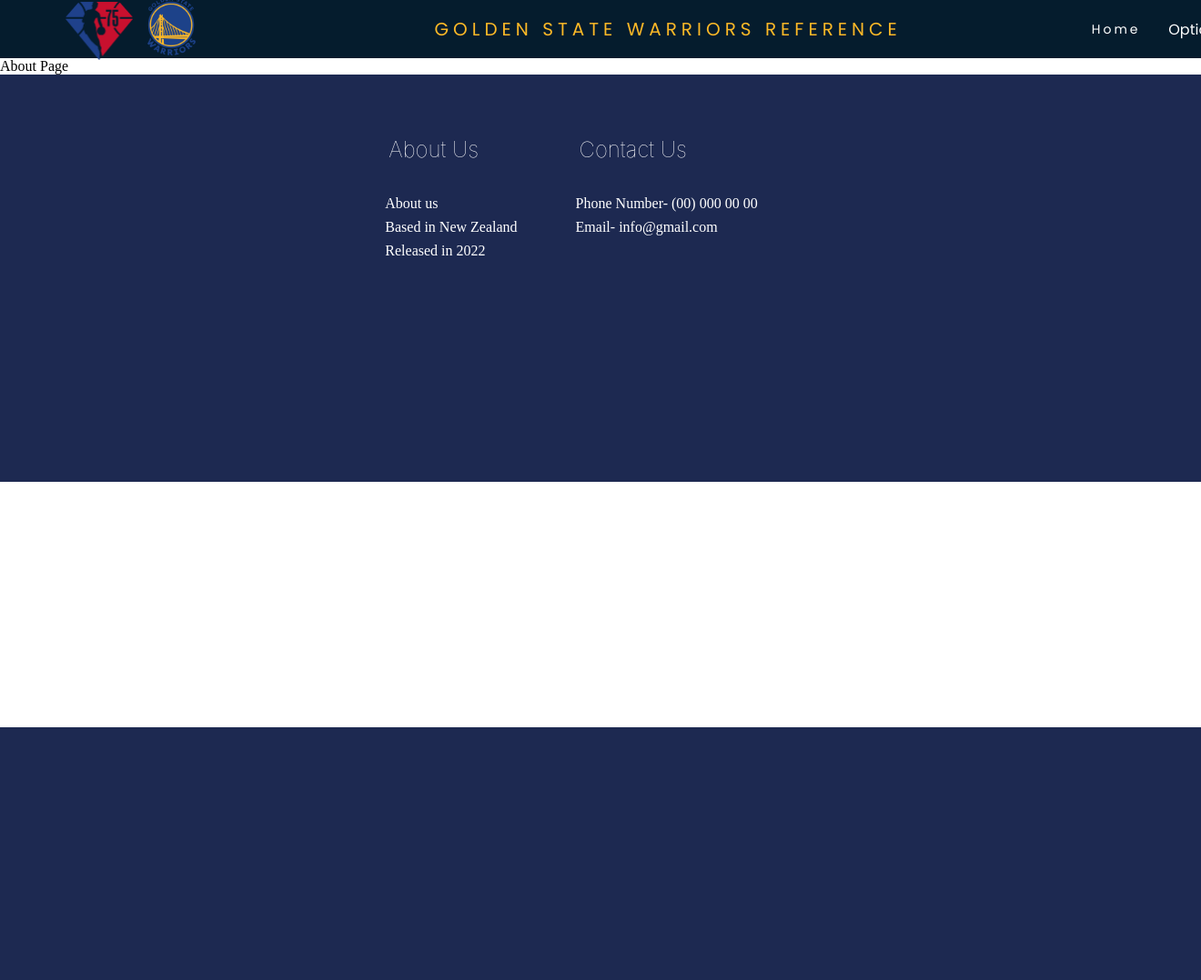
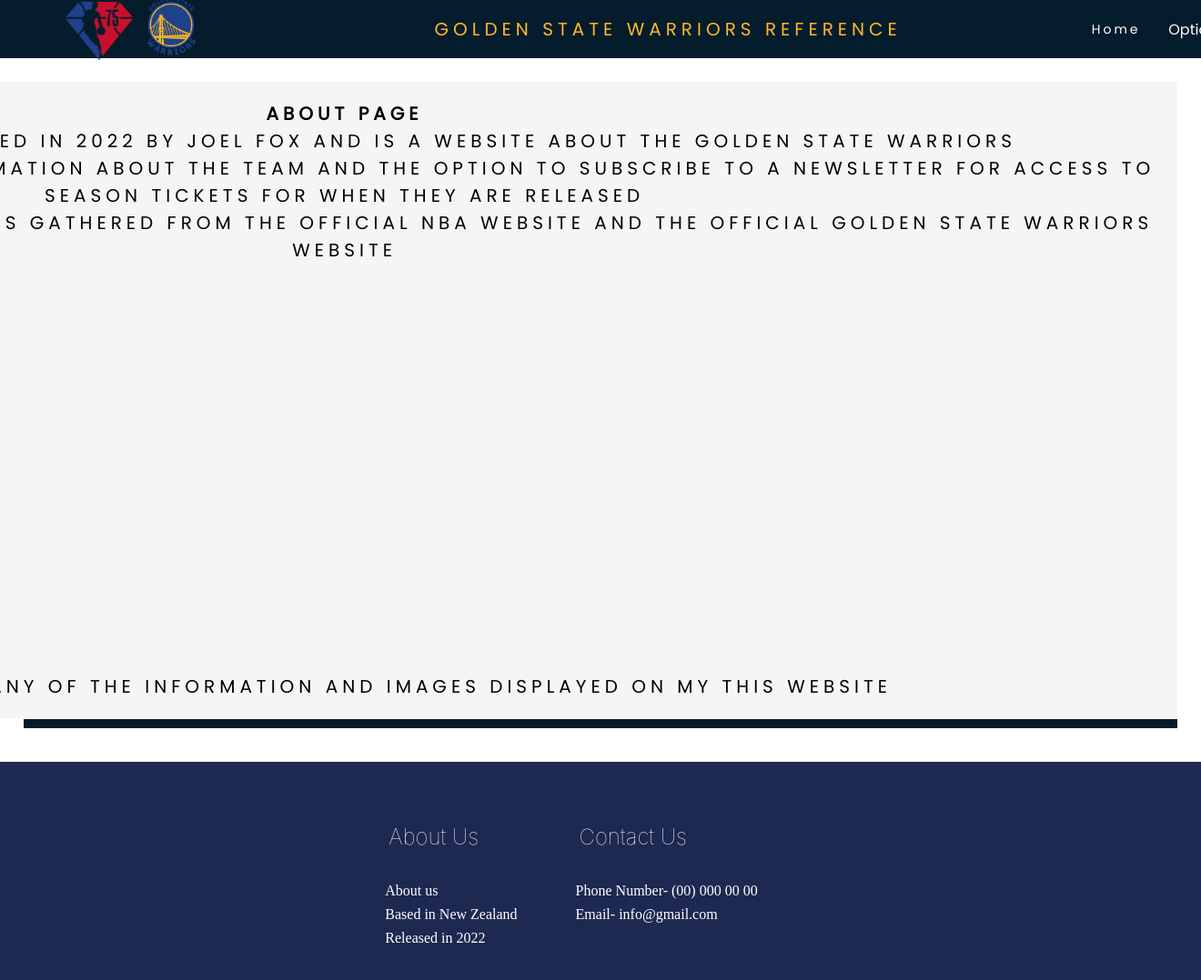
Before and after one commit to JoelFox19/13DTP-NBA-Reference, a Flask app: page /about in a window 1320 px wide; the page is wider, and only the part inside the window is pictured. Shown: the top 1078 px of that part at 91% size. Before the commit the page ends 800 px from the top of that part, so only its background shows below. Run offline with Flask 2, Linux system fonts and the light colour scheme.

Commit message:
working on finishing website

```diff
--- a/application/routes.py
+++ b/application/routes.py
@@ -47,7 +47,7 @@ def tickets():
 def subscribe():
    name = request.form["name"]
    email = request.form["email"]
-   news = request.form["news"]
+   news = request.form.get("news")
    conn = sqlite3.connect('./application/nba.db')
    cur = conn.cursor()
    cur.execute("INSERT INTO email (name, email, news) VALUES (?, ?, ?)", (name, email, news))
--- a/application/templates/about.html
+++ b/application/templates/about.html
@@ -1,10 +1,33 @@
 {% extends 'layout.html' %}
 {% block content %}
-
-
-About Page
-
-
-
-
+<div class="web-section">
+<div class="teamtext">
+<div class="web-team" style="background-color: #F5F5F5">
+<center>
+    <h1>About Page</h1>
+    <p>This website was founded in 2022 by Joel Fox and is a website about the Golden State Warriors</p>
+    <p>A website that gives users information about the team and the option to subscribe to a newsletter for access to season tickets for when they are released</p>
+    <p>The information on this website is gathered from the official NBA website and the official Golden State Warriors Website</p>
+    <br>
+    <br>
+    <br>
+    <br>
+    <br>
+    <br>
+    <br>
+    <br>
+    <br>
+    <br>
+    <br>
+    <br>
+    <br>
+    <br>
+    <br>
+    <p>I do not own any of the information and images displayed on my this website</p>
+  </center>
+</div>
+<ul class="web-tablegrid">
+</ul>
+</div>
+</div>
 {% endblock %}
--- a/application/templates/home.html
+++ b/application/templates/home.html
@@ -16,7 +16,7 @@
         <div class="web-box">
         <div class="web-img">
         <a href="/page/{{teamname[0]}}">
-        <img src="/staticimages/{{teamname[1]}}">
+        <img src="/static/images/{{teamname[1]}}">
         <h2>{{teamname[0]}}</h2>
       </a>
     </div>
--- a/application/templates/tickets.html
+++ b/application/templates/tickets.html
@@ -10,10 +10,8 @@
 
     <div class="container" style="background-color:#F5F5F5">
       <input type="text" placeholder="Name" name="name" required>
-      <input type="text" placeholder="Email address" name="email" required, pattern=" .+@globex.com .+@gmail.com .+@burnside.school.nz .+@hotmail.com .+@yahoo.com" size="30" required>
-      <label>
-        <input type="checkbox" checked="checked" name="news"> Email me Golden State Warrior News
-      </label>
+      <input type="text" placeholder="Email address" name="email" required, patterns=" .+@globex.com .+@gmail.com .+@burnside.school.nz .+@hotmail.com .+@yahoo.com" size="30" required>
+      <input type="checkbox" checked="checked" name="news"> Email me Golden State Warrior News
     </div>
 
     <div class="web-5img">
```
Also changed, not shown: application/templates/roster.html (+6 -1 lines), application/templates/shop.html (deleted, +0 -9 lines), application/nba.db.
